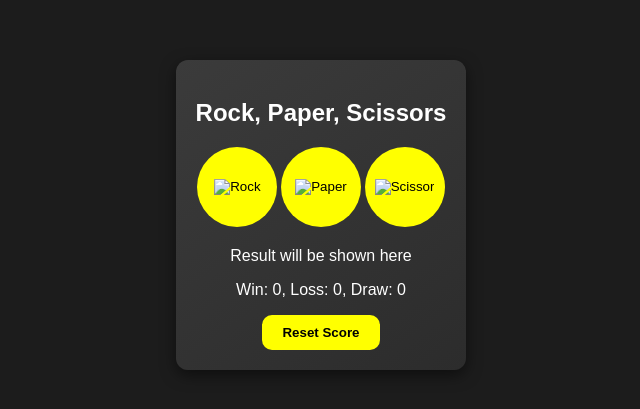
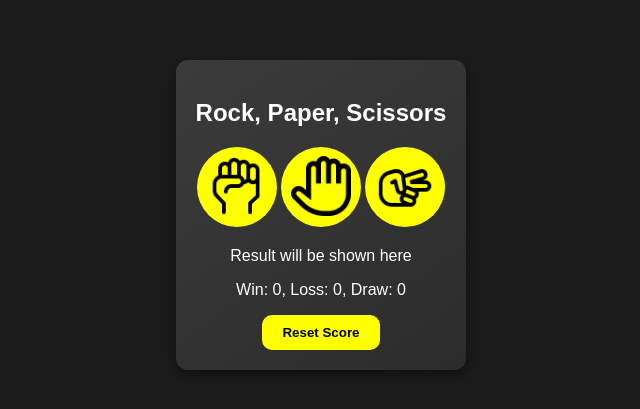
Before and after one commit to pathansohaibhussain/My_Code, a plain HTML site: page Rock Paper Scissor/index.html in a window 1280 px wide. Shown: the part 185-594 px from the top of the page, without its empty margins (319-959 px from the left). Drawn offline with Linux system fonts and the light colour scheme; the site is published under a folder, as on GitHub Pages, so addresses that start at the root find nothing.

Commit message:
images rendering solution

```diff
--- a/Rock Paper Scissor/index.html
+++ b/Rock Paper Scissor/index.html
@@ -13,13 +13,13 @@
         <h2>Rock, Paper, Scissors</h2>
         <div class="game-buttons">
             <button id="rock" class="btn" onclick="status('rock')">
-                <img src="/imgs/rock.png" alt="Rock">
+                <img src="./imgs/rock.png" alt="Rock">
             </button>
             <button id="paper" class="btn" onclick="status('paper')">
-                <img src="/imgs/paper.png" alt="Paper">
+                <img src="./imgs/paper.png" alt="Paper">
             </button>
             <button id="scissor" class="btn" onclick="status('scissor')">
-                <img src="/imgs/scissor.png" alt="Scissor">
+                <img src="./imgs/scissor.png" alt="Scissor">
             </button>
         </div>
 
```
